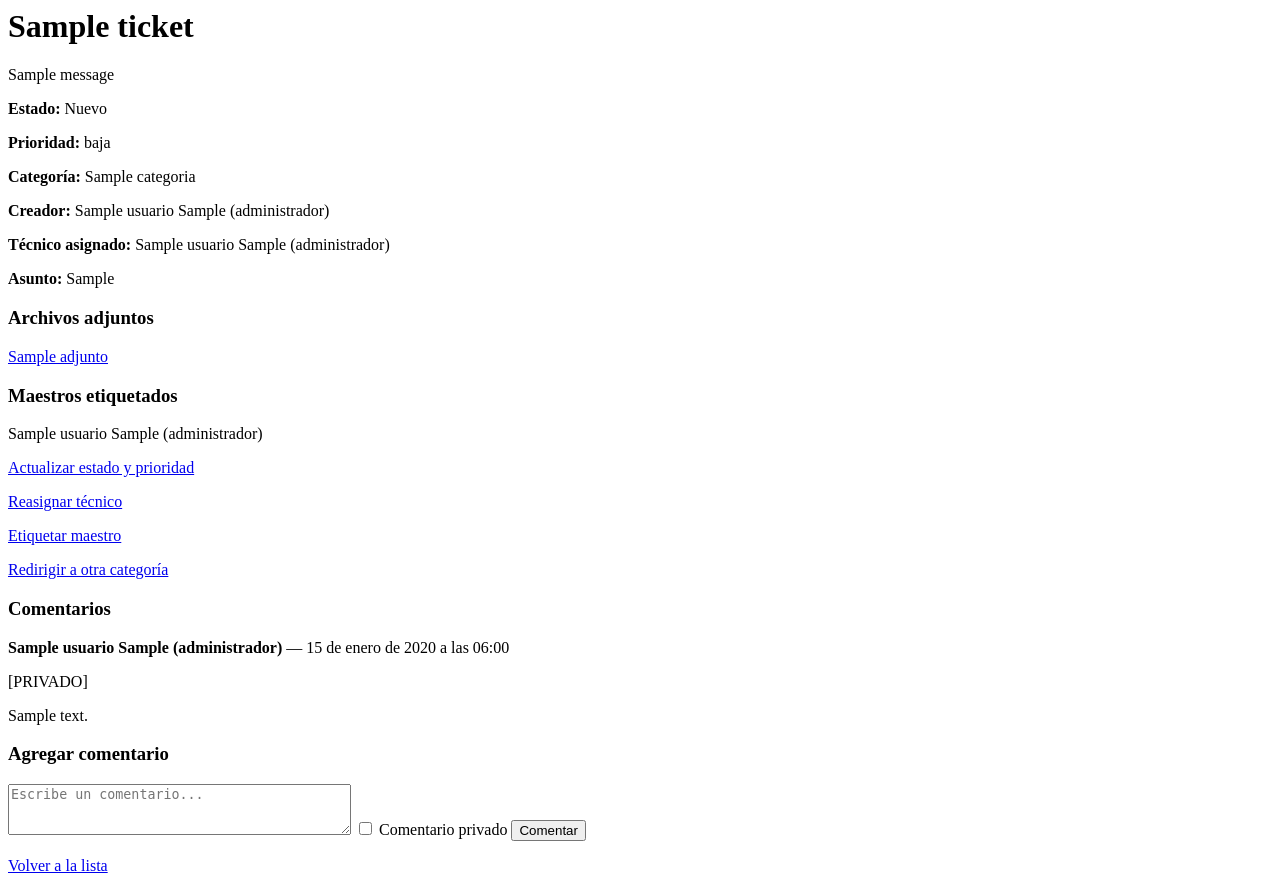
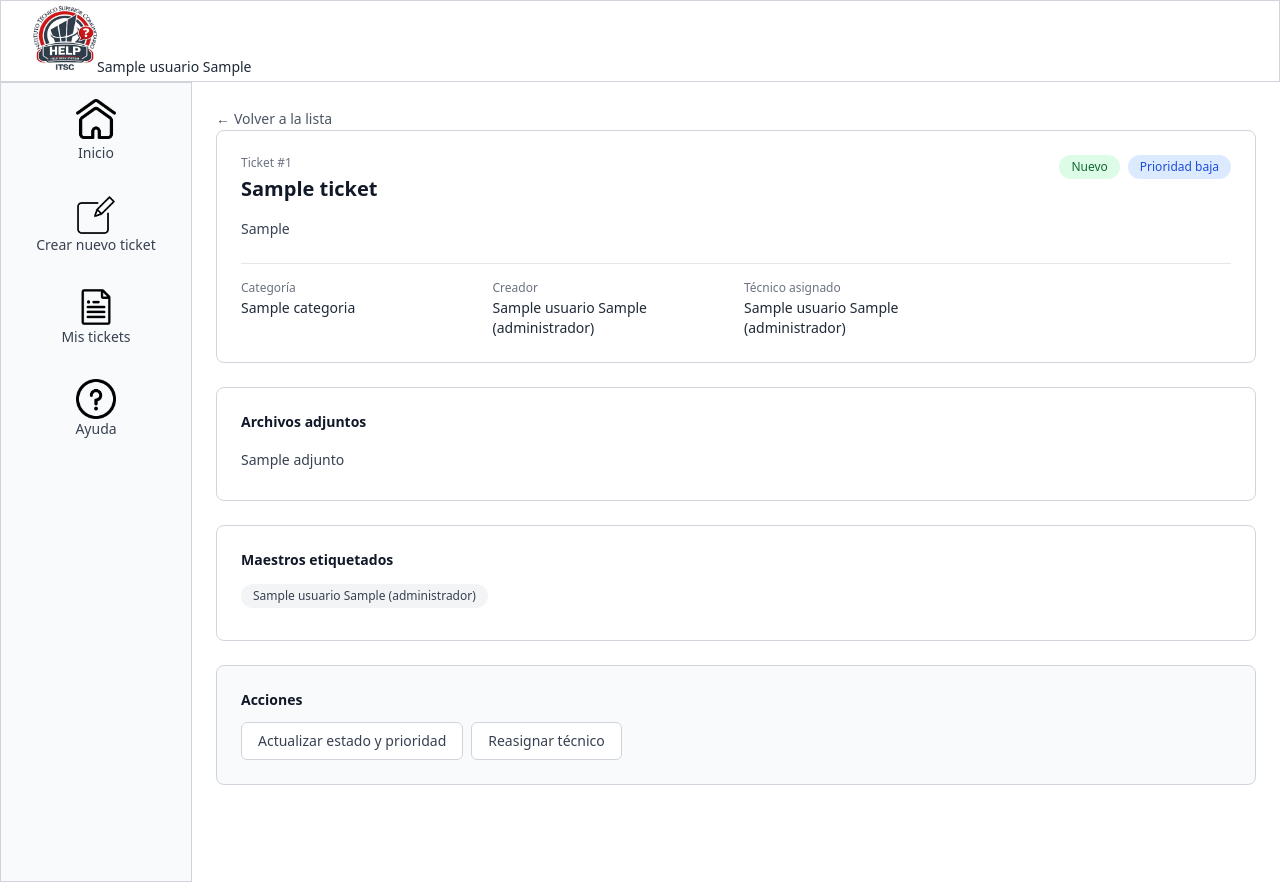
Before and after one commit to MxL2421/helpdesk_itsc, a Django app: page /tickets/1/ in a window 1280 px wide. Run offline with Django 5.2, Linux system fonts and the light colour scheme; a user stored in the database is signed in; tables that the repository leaves empty hold one stand-in row (values such as "Sample post"); one stand-in notice (Sample message) is shown; some libraries are stand-ins or nearby versions.

Commit message:
actualizacion de inicio y detalle

```diff
--- a/core/templates/tickets/detalle.html
+++ b/core/templates/tickets/detalle.html
@@ -1,179 +1,124 @@
-<h1>{{ ticket.titulo }}</h1>
+{% extends 'base.html' %}
+{% load static %}
+{% block title %}Ticket #{{ ticket.id }} — {{ ticket.titulo }}{% endblock %}
+{% block content %}
+<a href="{% url 'lista_tickets' %}" class="inline-flex items-center gap-1 text-sm text-gray-600 hover:text-red-600">
+  <span aria-hidden="true">&larr;</span> Volver a la lista
+</a>
+<div class="border border-gray-300 rounded-lg p-6 bg-white">
+  <div class="flex items-start justify-between gap-4 flex-wrap">
 
+    <div>
+      <p class="text-xs text-gray-500">Ticket #{{ ticket.id }}</p>
+      <h1 class="text-xl font-semibold text-gray-900 mt-1">{{ ticket.titulo }}</h1>
+    </div>
 
+    <div class="flex items-center gap-2">
+      {% if ticket.estado == 'cerrado' %}
+        <span class="text-xs font-medium px-3 py-1 rounded-full bg-gray-200 text-gray-700">{{ ticket.get_estado_display }}</span>
+      {% elif ticket.estado == 'en_proceso' %}
+        <span class="text-xs font-medium px-3 py-1 rounded-full bg-yellow-100 text-yellow-800">{{ ticket.get_estado_display }}</span>
+      {% else %}
+        <span class="text-xs font-medium px-3 py-1 rounded-full bg-green-100 text-green-800">{{ ticket.get_estado_display }}</span>
+      {% endif %}
 
-    {% if messages %}
+      {% if ticket.prioridad == 'alta' %}
+        <span class="text-xs font-medium px-3 py-1 rounded-full bg-red-100 text-red-700">Prioridad alta</span>
+      {% elif ticket.prioridad == 'media' %}
+        <span class="text-xs font-medium px-3 py-1 rounded-full bg-orange-100 text-orange-700">Prioridad media</span>
+      {% elif ticket.prioridad == 'baja' %}
+        <span class="text-xs font-medium px-3 py-1 rounded-full bg-blue-100 text-blue-700">Prioridad baja</span>
+      {% else %}
+        <span class="text-xs font-medium px-3 py-1 rounded-full bg-gray-100 text-gray-500">Sin prioridad</span>
+      {% endif %}
+    </div>
 
-    {% for message in messages %}
+  </div>
 
-<p>{{ message }}</p>
+  <p class="text-sm text-gray-700 mt-4 whitespace-pre-line">{{ ticket.asunto }}</p>
 
- {% endfor %}
+  <dl class="grid grid-cols-2 sm:grid-cols-4 gap-4 mt-6 border-t border-gray-200 pt-4">
+    <div>
+      <dt class="text-xs text-gray-500">Categoría</dt>
+      <dd class="text-sm text-gray-800 mt-0.5">{{ ticket.categoria }}</dd>
+    </div>
 
-  {% endif %}
+    <div>
+      <dt class="text-xs text-gray-500">Creador</dt>
+      <dd class="text-sm text-gray-800 mt-0.5">{{ ticket.creador }}</dd>
+    </div>
 
+    <div>
+      <dt class="text-xs text-gray-500">Técnico asignado</dt>
+      <dd class="text-sm text-gray-800 mt-0.5">{{ ticket.tecnico|default:"Sin asignar" }}</dd>
+    </div>
+  </dl>
 
+</div>
+<!-- ⬆️ este cierre es el que faltaba: termina la tarjeta del encabezado -->
 
-<p><strong>Estado:</strong> {{ ticket.get_estado_display }}</p>
-
-<p><strong>Prioridad:</strong> {{ ticket.prioridad|default:"Sin asignar" }}</p>
-
-<p><strong>Categoría:</strong> {{ ticket.categoria }}</p>
-
-<p><strong>Creador:</strong> {{ ticket.creador }}</p>
-
-<p><strong>Técnico asignado:</strong> {{ ticket.tecnico|default:"Sin asignar" }}</p>
-
-<p><strong>Asunto:</strong> {{ ticket.asunto }}</p>
-
-
-
-<h3>Archivos adjuntos</h3>
+<div class="border border-gray-300 rounded-lg p-6 bg-white mt-6">
+  <h2 class="text-sm font-semibold text-gray-900 mb-3">Archivos adjuntos</h2>
 
   {% for adjunto in ticket.adjuntos.all %}
-
- <p><a href="{{ adjunto.ruta.url }}">{{ adjunto.nombre_archivo }}</a></p>
-
-   {% empty %}
-
- <p>Sin archivos adjuntos.</p>
-
-   {% endfor %}
-
-
-
-<h3>Maestros etiquetados</h3>
-
-   {% for etiquetado in ticket.ticketetiquetado_set.all %}
-
-<p>{{ etiquetado.usuario }}</p>
-
-   {% empty %}
-
- <p>Sin maestros etiquetados.</p>
-
-   {% endfor %}
-
-
-
-   {% if user.rol == 'tecnico' and not ticket.tecnico %}
-
-<form method="post" action="{% url 'autoasignar_ticket' ticket.id %}">
-
-   {% csrf_token %}
-
-   <button type="submit">Autoasignarme este ticket</button>
-
-</form>
-
-    {% endif %}
-
-
-
-    {% if ticket.tecnico == user and ticket.estado != 'cerrado' %}
-
-<p><a href="{% url 'actualizar_ticket' ticket.id %}">Actualizar estado y prioridad</a></p>
-
-    {% endif %}
-
-
-
-    {% if user.rol == 'administrador' %}
-
-<p><a href="{% url 'reasignar_ticket' ticket.id %}">Reasignar técnico</a></p>
-
-    {% endif %}
-
-
-
-    {% if user.rol == 'administrador' and ticket.estado == 'cerrado' %}
-
-<form method="post" action="{% url 'reabrir_ticket' ticket.id %}">
-
-    {% csrf_token %}
-
-    <button type="submit">Reabrir ticket</button>
-
-</form>
-
-  {% endif %}
-
-
-
-{% if ticket.creador == user or user.rol == 'tecnico' or user.rol == 'administrador' %}
-
-<p><a href="{% url 'etiquetar_maestro' ticket.id %}">Etiquetar maestro</a></p>
-
-{% endif %}
-
-
-
-
-{% if user.rol == 'administrador' or ticket.tecnico == user %}
-
- {% if ticket.estado != 'cerrado' %}
-
-<p><a href="{% url 'redirigir_ticket' ticket.id %}">Redirigir a otra categoría</a></p>
-
- {% endif %}
-
-{% endif %}
-
-
-
-
-<h3>Comentarios</h3>
-
-{% for comentario in comentarios %}
-
-<div>
-
- <p><strong>{{ comentario.autor }}</strong> — {{ comentario.fecha }}</p>
-
- {% if comentario.es_privado %}
-
-<span>[PRIVADO]</span>
-
- {% endif %}
-
-<p>{{ comentario.contenido }}</p>
+    <a href="{{ adjunto.ruta.url }}" target="_blank"
+       class="flex items-center gap-2 text-sm text-gray-700 hover:text-red-600 py-1.5">
+      {{ adjunto.nombre_archivo }}
+    </a>
+  {% empty %}
+    <p class="text-sm text-gray-400">Sin archivos adjuntos.</p>
+  {% endfor %}
 
 </div>
 
-{% empty %}
+<div class="border border-gray-300 rounded-lg p-6 bg-white mt-6"><!--etiquetar maestro-->
+  <h2 class="text-sm font-semibold text-gray-900 mb-3">Maestros etiquetados</h2>
+  {% for etiquetado in ticket.ticketetiquetado_set.all %}
+    <span class="inline-block text-xs font-medium px-3 py-1 rounded-full bg-gray-100 text-gray-700 mr-2 mb-2">
+      {{ etiquetado.usuario }}
+    </span>
+  {% empty %}
+    <p class="text-sm text-gray-400">Sin maestros etiquetados.</p>
+  {% endfor %}
+</div>
 
-<p>No hay comentarios aún.</p>
+<div class="border border-gray-300 rounded-lg p-6 bg-gray-50 mt-6"><!--accion-->
+  <h2 class="text-sm font-semibold text-gray-900 mb-3">Acciones</h2>
+  <div class="flex flex-wrap gap-2">
+    {% if user.rol == 'tecnico' and not ticket.tecnico %}
+      <form method="post" action="{% url 'autoasignar_ticket' ticket.id %}">
+        {% csrf_token %}
+        <button type="submit"
+                class="text-sm font-medium px-4 py-2 rounded-md bg-red-600 text-white hover:bg-red-700">
+          Autoasignarme este ticket
+        </button>
+      </form>
+       {% endif %}
 
-{% endfor %}
+       {% if ticket.tecnico == user and ticket.estado != 'cerrado' %}
+      <a href="{% url 'actualizar_ticket' ticket.id %}"
+         class="text-sm font-medium px-4 py-2 rounded-md border border-gray-300 text-gray-700 hover:border-red-600 hover:text-red-600 bg-white">
+        Actualizar estado y prioridad
+      </a>
+       {% endif %}
 
+       {% if user.rol == 'administrador' %}
+      <a href="{% url 'reasignar_ticket' ticket.id %}"
+         class="text-sm font-medium px-4 py-2 rounded-md border border-gray-300 text-gray-700 hover:border-red-600 hover:text-red-600 bg-white">
+        Reasignar técnico
+      </a>
+       {% endif %}
 
+      {% if user.rol == 'administrador' and ticket.estado == 'cerrado' %}
+      <form method="post" action="{% url 'reabrir_ticket' ticket.id %}">
+        {% csrf_token %}
+        <button type="submit"
+                class="text-sm font-medium px-4 py-2 rounded-md border border-gray-300 text-gray-700 hover:border-red-600 hover:text-red-600 bg-white">
+          Reabrir ticket
+        </button>
+      </form>
+    {% endif %}
+  </div>
+</div>
 
-{% if user.rol == 'tecnico' or user.rol == 'administrador' %}
-
-<h3>Agregar comentario</h3>
-
-<form method="post">
-
- {% csrf_token %}
-
-{{ form.contenido }}
-
- {% if user.rol == 'administrador' or ticket.tecnico == user %}
-
- {{ form.es_privado }} <label>Comentario privado</label>
-
-{% else %}
-
- <input type="hidden" name="es_privado" value="False">
-
- {% endif %}
-
- <button type="submit">Comentar</button>
-
-</form>
-
-{% endif %}
-
-
-
-<a href="{% url 'lista_tickets' %}">Volver a la lista</a>
+{% endblock %}
```
Also changed, not shown: core/templates/inicio.html (+24 -3 lines), core/templates/auth/inicio.html (deleted).
